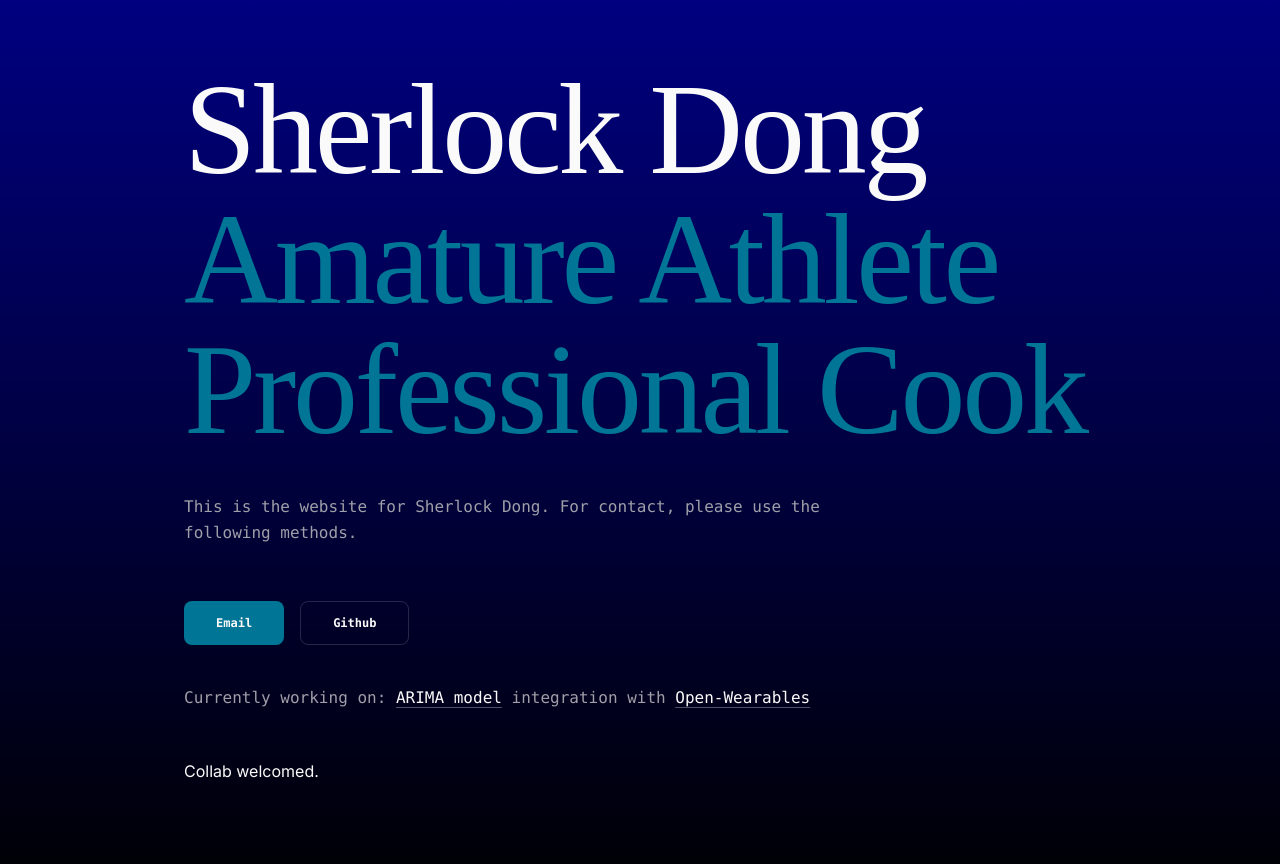
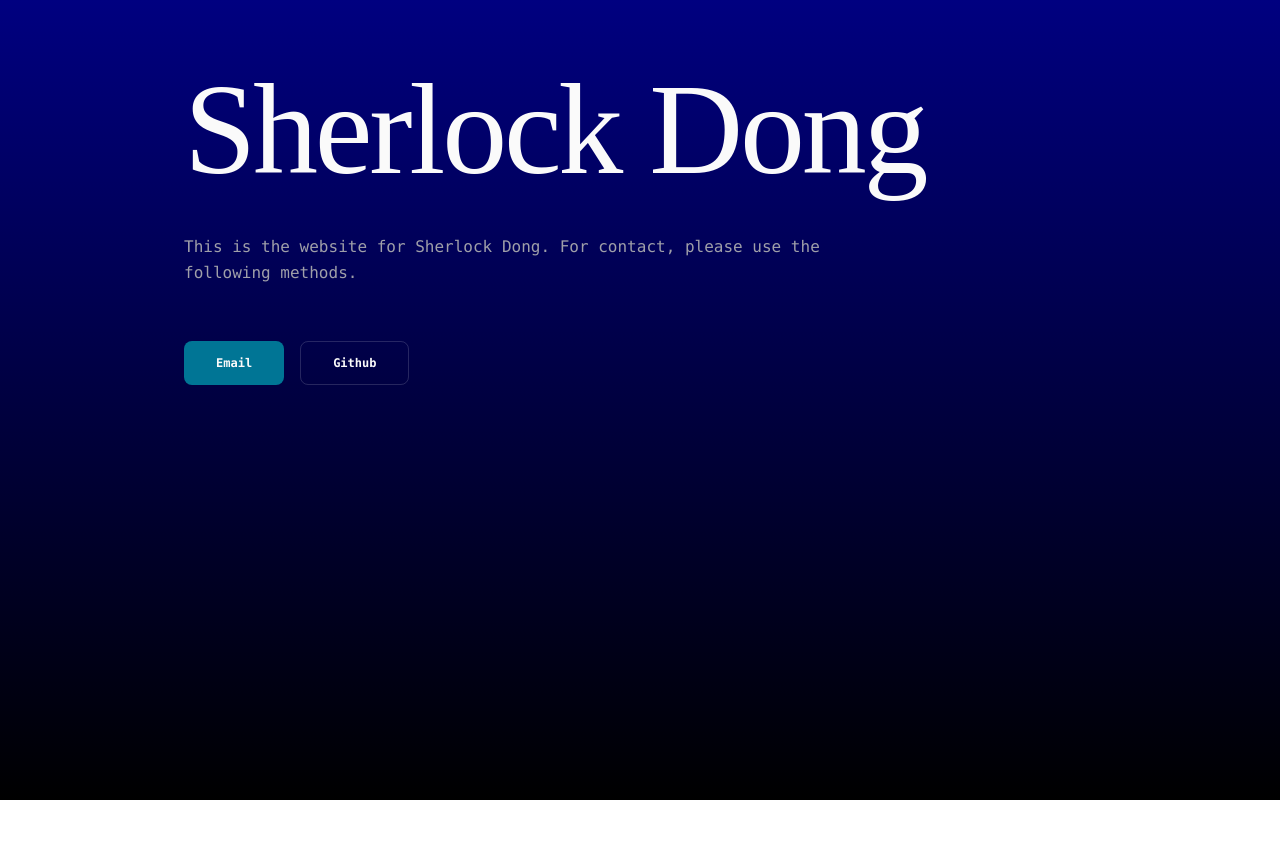
Before and after one commit to sherlockdong/dyk, a Next.js app: page / in a window 1280 px wide. Shown: the top 864 px of the page. After the commit the page ends 800 px from the top, so only its background shows below. Built offline with nearby package versions, Linux system fonts and the light colour scheme; a web font is replaced by a local one.

Commit message:
fuck flyers

```diff
--- /dev/null
+++ b/eslint.config.mjs
@@ -0,0 +1,18 @@
+import nextCoreWebVitals from "eslint-config-next/core-web-vitals";
+import nextTypescript from "eslint-config-next/typescript";
+
+const eslintConfig = [
+  ...nextCoreWebVitals,
+  ...nextTypescript,
+  {
+    ignores: [
+      "node_modules/**",
+      ".next/**",
+      "out/**",
+      "build/**",
+      "next-env.d.ts",
+    ],
+  },
+];
+
+export default eslintConfig;
--- a/package.json
+++ b/package.json
@@ -6,7 +6,7 @@
     "dev": "next dev",
     "build": "next build",
     "start": "next start",
-    "lint": "next lint"
+    "lint": "eslint ."
   },
   "dependencies": {
     "@phosphor-icons/react": "^2.1.10",
@@ -39,6 +39,8 @@
   "devDependencies": {
     "@types/node": "^25.9.3",
     "@types/react": "19.2.17",
+    "eslint": "^9.39.5",
+    "eslint-config-next": "^16.2.7",
     "typescript": "6.0.3"
   }
 }
--- a/src/app/page.jsx
+++ b/src/app/page.jsx
@@ -14,9 +14,7 @@ export default function Home() {
       {/* HERO — visible immediately, no scroll trigger */}
       <section className="w-full max-w-5xl px-6 pt-16 pb-32 flex flex-col items-start gap-6">
         <h1 className="font-heading text-5xl md:text-7xl font-bold tracking-tight text-foreground">
-          Sherlock Dong <br />
-          <span className="text-primary">Amature Athlete</span> <br />
-          <span className="text-primary"> Professional Cook</span> <br />
+          Sherlock Dong
         </h1>
 
         <p className="max-w-2xl font-mono text-base text-muted-foreground leading-relaxed mt-4">
@@ -37,26 +35,10 @@ export default function Home() {
             Github
           </Link>
         </div>
-        <p className="max-w-2xl font-mono text-base text-muted-foreground leading-relaxed mt-4">
-          Currently working on:{' '}
-          <Link
-            href="https://www.ibm.com/think/topics/arima-model"
-            target="_blank"
-            className="custom-link"
-          >
-            ARIMA model
-          </Link>{' '}
-          integration with{' '}
-          <Link
-            href="https://openwearables.io/"
-            className="custom-link"
-          >
-            Open-Wearables
-          </Link>
-        </p>
-        <br />
-        Collab welcomed.
+
       </section>
+
+
     </div>
   );
 }
```
Also changed, not shown: 1 other file (tests, documents, lock files or other folders).
